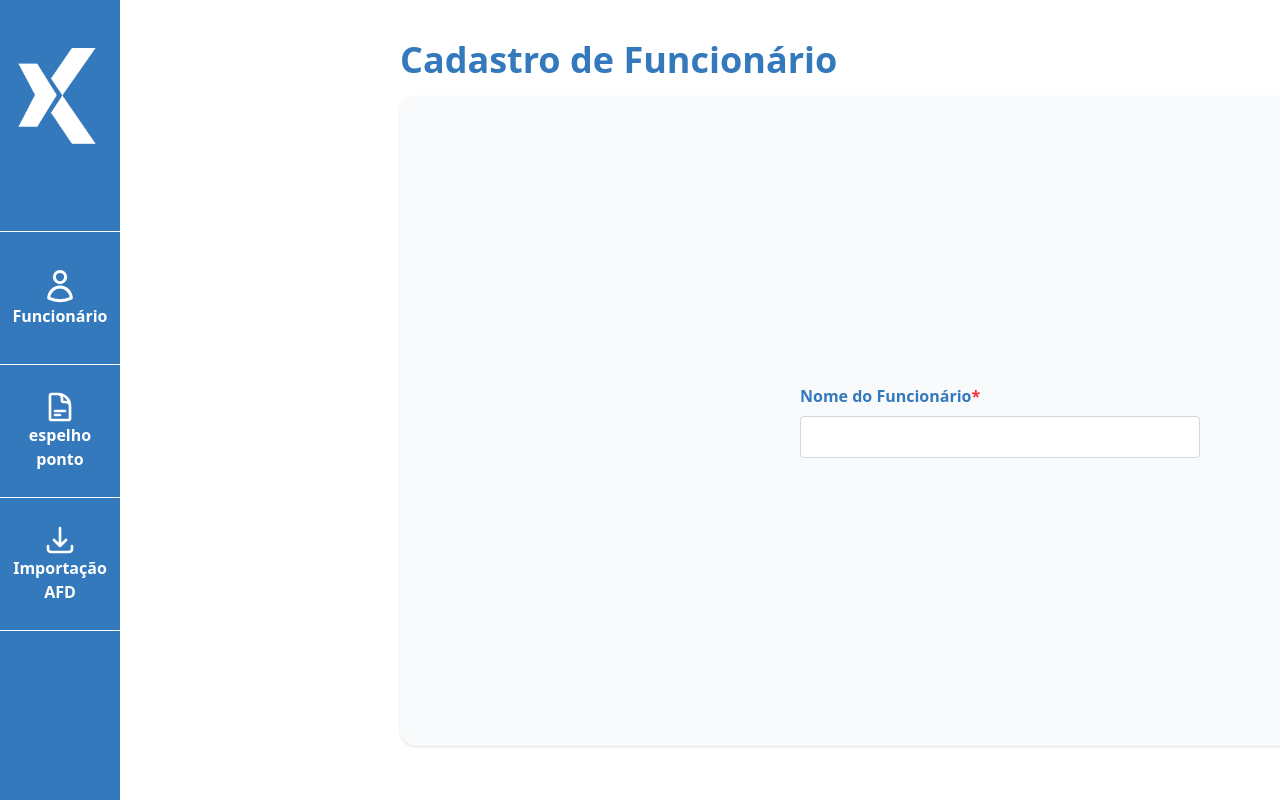
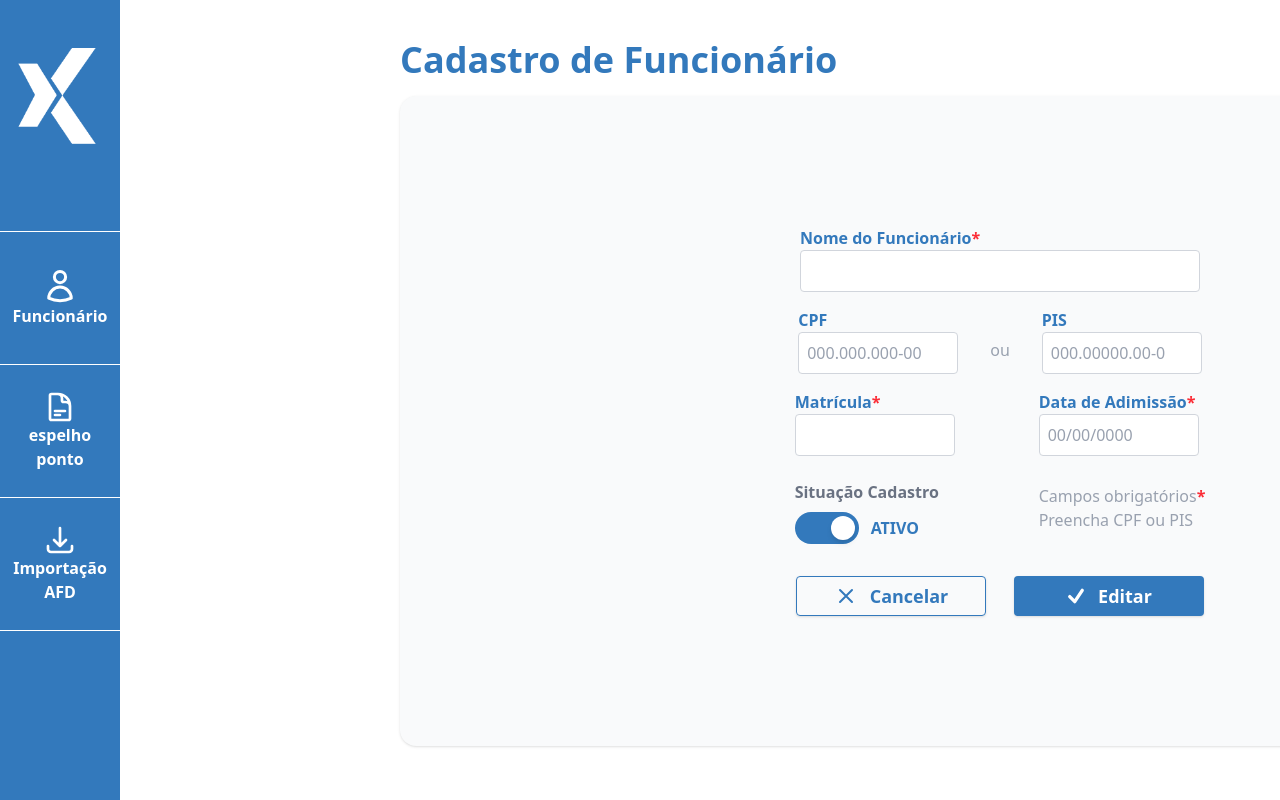
Before and after one commit to Leander-Antonio/Desafio-Dixi-2025, a React (Vite) app in the folder Desafio-Dixi-2025/: page / in a window 1280 px wide. Both pictures are taken after typing "Sample", "Sample", "Sample", "Sample", "Sample" into the empty fields and a click on the button "Adicionar". Shown: the top 800 px of the page. Built offline with nearby package versions, Linux system fonts and the light colour scheme.

Commit message:
feat: finalizar página de cadastro de funcionário

```diff
--- a/Desafio-Dixi-2025/src/components/CadastroFuncionario.jsx
+++ b/Desafio-Dixi-2025/src/components/CadastroFuncionario.jsx
@@ -1,17 +1,144 @@
+import { useState } from "react";
+import { useNavigate } from "react-router-dom";
+import { XMarkIcon, CheckIcon } from "@heroicons/react/24/outline";
+
 function CadastroFuncionario() {
+  const navigate = useNavigate();
+  const [ativo, setAtivo] = useState(true);
   return (
     <div className="w-full h-full flex">
       <div className="w-[1200px] h-[650px] bg-gray-50 shadow rounded-2xl p-6 flex flex-col justify-center items-center">
         {/* Input nome do func */}
-        <div className=" flex flex-col w-[400px]">
+        <div className="flex flex-col w-[400px]">
           <label htmlFor="nome" className="text-[#3379BC] font-semibold">
             Nome do Funcionário<span className="text-red-500">*</span>
           </label>
           <input
             id="nome"
             type="text"
-            className="bg-white border border-gray-300 rounded p-2 mt-2 w-[400px]"
+            className="bg-white border border-gray-300 rounded p-2 w-[400px]"
           />
+        </div>
+
+        {/* Inputs da CPF e PIS*/}
+        <div className="flex items-end gap-8 mt-4">
+          {/* Input do CPF */}
+          <div className="flex flex-col">
+            <label htmlFor="cpf" className="text-[#3379BC] font-semibold">
+              CPF
+            </label>
+            <input
+              id="cpf"
+              type="text"
+              className="bg-white border border-gray-300 rounded p-2 w-40 placeholder-gray-400"
+              placeholder="000.000.000-00"
+            />
+          </div>
+          <span className="text-gray-400 pb-3">ou</span>
+          {/* Input do PIS */}
+          <div className="flex flex-col">
+            <label htmlFor="pis" className="text-[#3379BC] font-semibold">
+              PIS
+            </label>
+            <input
+              id="pis"
+              type="text"
+              className="bg-white border border-gray-300 rounded p-2 w-40 placeholder-gray-400"
+              placeholder="000.00000.00-0"
+            />
+          </div>
+        </div>
+
+        {/* Inputs da matrícula e data */}
+        <div className="flex items-start gap-8 mt-4 w-full justify-center">
+          {/* Coluna ESQUERDA */}
+          <div className="flex flex-col">
+            <label htmlFor="matricula" className="text-[#3379BC] font-semibold">
+              Matrícula<span className="text-red-500">*</span>
+            </label>
+            <input
+              id="matricula"
+              type="text"
+              className="bg-white border border-gray-300 rounded p-2 w-40"
+            />
+
+            {/* Situação Cadastro*/}
+            <div className="flex flex-col gap-2 mt-6 items-start">
+              <span className="text-gray-500 font-semibold">
+                Situação Cadastro
+              </span>
+
+              <div className="flex items-center gap-3">
+                <button
+                  type="button"
+                  onClick={() => setAtivo(!ativo)}
+                  aria-pressed={ativo}
+                  aria-label="Alternar situação cadastro"
+                  className={`relative w-16 h-8 flex items-center rounded-full p-1 transition-colors cursor-pointer ${
+                    ativo ? "bg-[#3379BC]" : "bg-gray-300"
+                  }`}
+                >
+                  <div
+                    className={`w-6 h-6 bg-white rounded-full shadow-md transform transition-transform duration-300 ${
+                      ativo ? "translate-x-8" : "translate-x-0"
+                    }`}
+                  />
+                </button>
+
+                <span
+                  className={`font-semibold ${
+                    ativo ? "text-[#3379BC]" : "text-gray-400"
+                  }`}
+                >
+                  {ativo ? "ATIVO" : "INATIVO"}
+                </span>
+              </div>
+            </div>
+          </div>
+
+          {/* Coluna DIREITA */}
+          <div className="flex flex-col ml-13">
+            <label htmlFor="data" className="text-[#3379BC] font-semibold">
+              Data de Adimissão<span className="text-red-500">*</span>
+            </label>
+            <input
+              id="data"
+              type="text"
+              className="bg-white border border-gray-300 rounded p-2 w-40 placeholder-gray-400"
+              placeholder="00/00/0000"
+            />
+
+            {/* Textos */}
+            <div className="flex flex-col mt-7">
+              <span className="text-gray-400">
+                Campos obrigatórios
+                <span className="text-red-500 font-semibold">*</span>
+              </span>
+              <span className="text-gray-400">Preencha CPF ou PIS</span>
+            </div>
+          </div>
+        </div>
+
+        {/* Linha dos botões*/}
+        <div className="w-full flex justify-center mt-8">
+          <div className="w-[480px] flex justify-center gap-7">
+            <button
+              onClick={() => navigate("/")}
+              className="w-[190px] h-10 shadow rounded border border-[#3379BC] text-[#3379BC]
+              font-semibold text-[18px] flex items-center justify-center hover:bg-[#24598a] hover:text-white transition cursor- gap-3"
+            >
+              <XMarkIcon className="w-6 h-6 stroke-2" />
+              Cancelar
+            </button>
+
+            <button
+              className="bg-[#3379BC] w-[190px] h-10 shadow rounded text-white
+            font-semibold text-[18px] flex items-center justify-center hover:bg-[#24598a] cursor-pointer gap-3"
+            >
+              <CheckIcon className="w-5 h-5 stroke-4" />
+              Editar
+            </button>
+          </div>
         </div>
       </div>
     </div>
--- a/Desafio-Dixi-2025/src/components/TableFuncionario.jsx
+++ b/Desafio-Dixi-2025/src/components/TableFuncionario.jsx
@@ -38,7 +38,7 @@ function TableFuncionario() {
         <div className="flex gap-0.5">
           <button
             className="bg-[#3379BC] w-[180px] h-[35px] ml-6 mt-3 shadow rounded
-           text-white font-semibold text-[18px] flex items-center justify-center gap-2  hover:bg-[#24598a]"
+           text-white font-semibold text-[18px] flex items-center justify-center gap-2  hover:bg-[#24598a] cursor-pointer"
           >
             <MagnifyingGlassIcon className="h-6 w-6 stroke-2" />
             Pesquisar
@@ -47,7 +47,7 @@ function TableFuncionario() {
             onClick={() => navigate("/cadastro")}
             className="w-[180px] h-[35px] ml-7 mt-3 shadow rounded border
           border-[#3379BC] text-[#3379BC] font-semibold text-[18px]
-          flex items-center justify-center gap-2 hover:bg-[#24598a] hover:text-white transition"
+          flex items-center justify-center gap-2 hover:bg-[#24598a] hover:text-white transition cursor-pointer"
           >
             <PlusIcon className="h-6 w-6" />
             Adicionar
```
Also changed, not shown: 1 other file (tests, documents, lock files or other folders).
